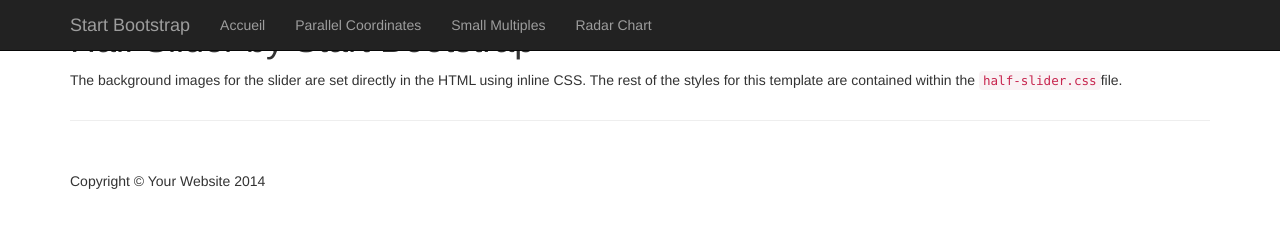
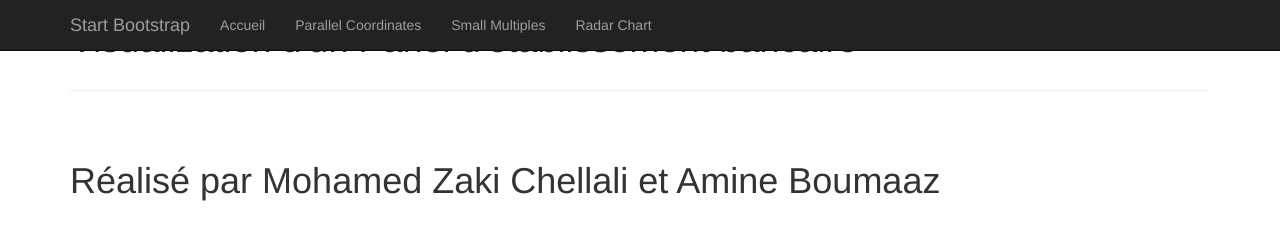
Before and after one commit to MohamedZaki/DataVisualizationProject, a plain HTML site: page index.html in a window 1280 px wide. Drawn offline with Linux system fonts and the light colour scheme.

Commit message:
Update index.html

```diff
--- a/index.html
+++ b/index.html
@@ -69,8 +69,8 @@
 
         <div class="row">
             <div class="col-lg-12">
-                <h1>Half Slider by Start Bootstrap</h1>
-                <p>The background images for the slider are set directly in the HTML using inline CSS. The rest of the styles for this template are contained within the <code>half-slider.css</code>file.</p>
+                <h1>Visualization d'un Panel d'etablissement bancaire</h1>
+
             </div>
         </div>
 
@@ -80,7 +80,8 @@
         <footer>
             <div class="row">
                 <div class="col-lg-12">
-                    <p>Copyright &copy; Your Website 2014</p>
+                    <h1> Réalisé par Mohamed Zaki Chellali et Amine Boumaaz
+                    </h1>
                 </div>
             </div>
             <!-- /.row -->
@@ -95,13 +96,6 @@
     <!-- Bootstrap Core JavaScript -->
     <script src="js/bootstrap.min.js"></script>
 
-    <!-- Script to Activate the Carousel -->
-    <script>
-    $('.carousel').carousel({
-        interval: 5000 //changes the speed
-    })
-    </script>
-
 </body>
 
 </html>
```
